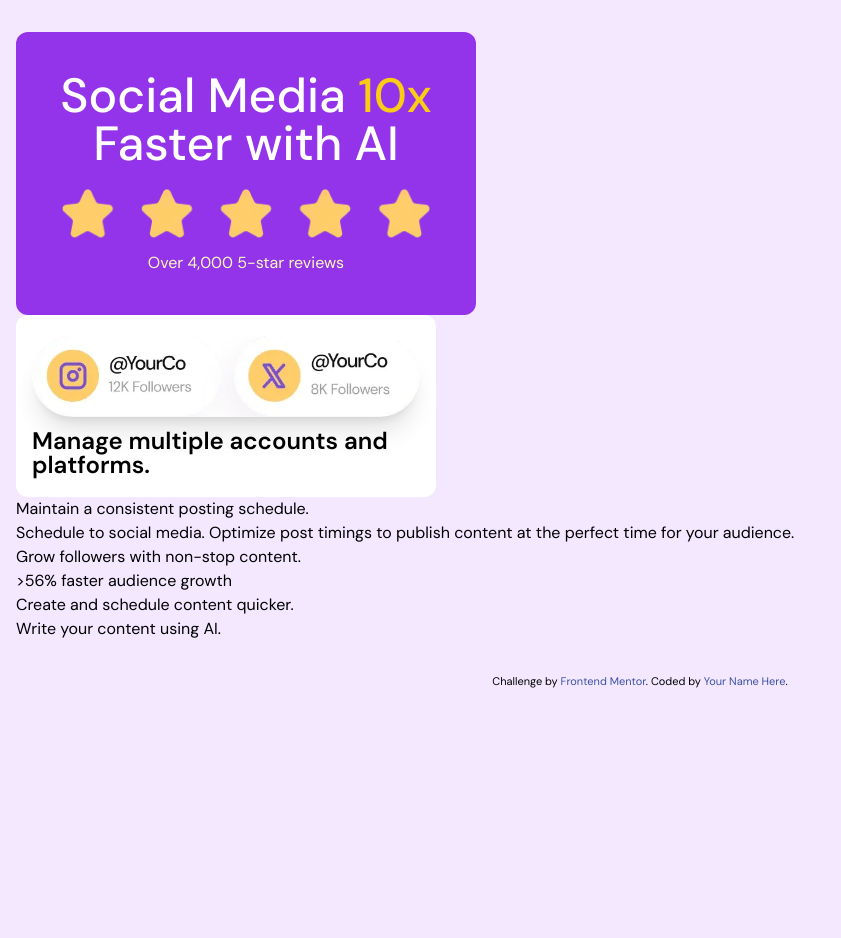
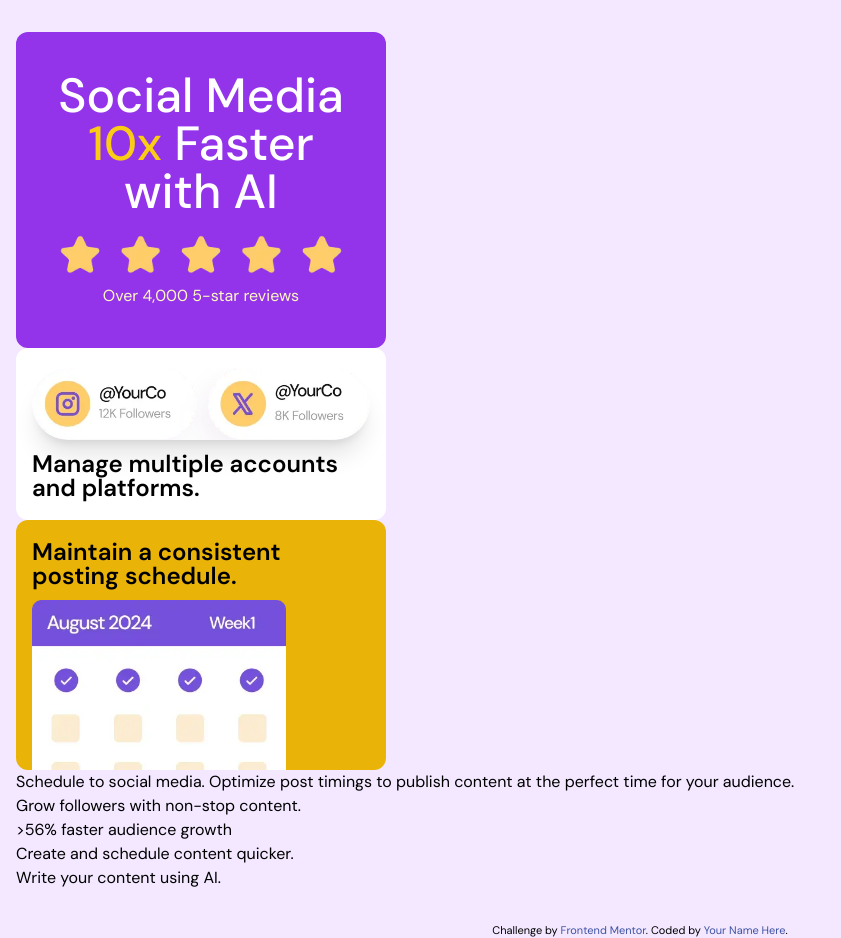
Before and after one commit to vince-pino/fem-bento-grid, a website: page index.html in a window 1280 px wide. Shown: the whole page, without its empty margins (0-841 px from the left). Before the commit the page ends 800 px from the top, so only its background shows below. Drawn offline with Linux system fonts and the light colour scheme.

Commit message:
style third div

```diff
--- a/index.html
+++ b/index.html
@@ -22,7 +22,7 @@
 
   <main class="py-8 px-4">
 
-    <div class="bg-purple-600 p-10 rounded-xl max-w-[460px]">
+    <div class="bg-purple-600 p-10 rounded-xl max-w-[370px]">
       <h1 class="text-5xl font-medium text-white text-center mb-4">
         Social Media <span class="text-yellow-400">10x</span> Faster with AI
       </h1>
@@ -32,15 +32,18 @@
       </p>
     </div>
 
-    <div class="py-5 px-4 bg-white rounded-xl max-w-[420px]">
+    <div class="py-5 px-4 bg-white rounded-xl max-w-[370px]">
       <img class="rounded-full shadow-xl" src="assets/images/illustration-multiple-platforms.webp" alt="">
       <h2 class="pt-3 text-2xl leading-none font-semibold">
         Manage multiple accounts and platforms.
       </h2>
     </div>
 
-    <div>
-      Maintain a consistent posting schedule.
+    <div class="py-5 px-4 bg-yellow-500 rounded-xl max-w-[370px] max-h-[250px] overflow-hidden">
+      <h2 class="text-2xl pb-3 leading-none font-semibold">
+        Maintain a consistent posting schedule.
+      </h2>
+      <img class="w-9/12" src="assets/images/illustration-consistent-schedule.webp" alt="calendar icon">
     </div>
 
     <div>
```
Also changed, not shown: dist/output.css.
